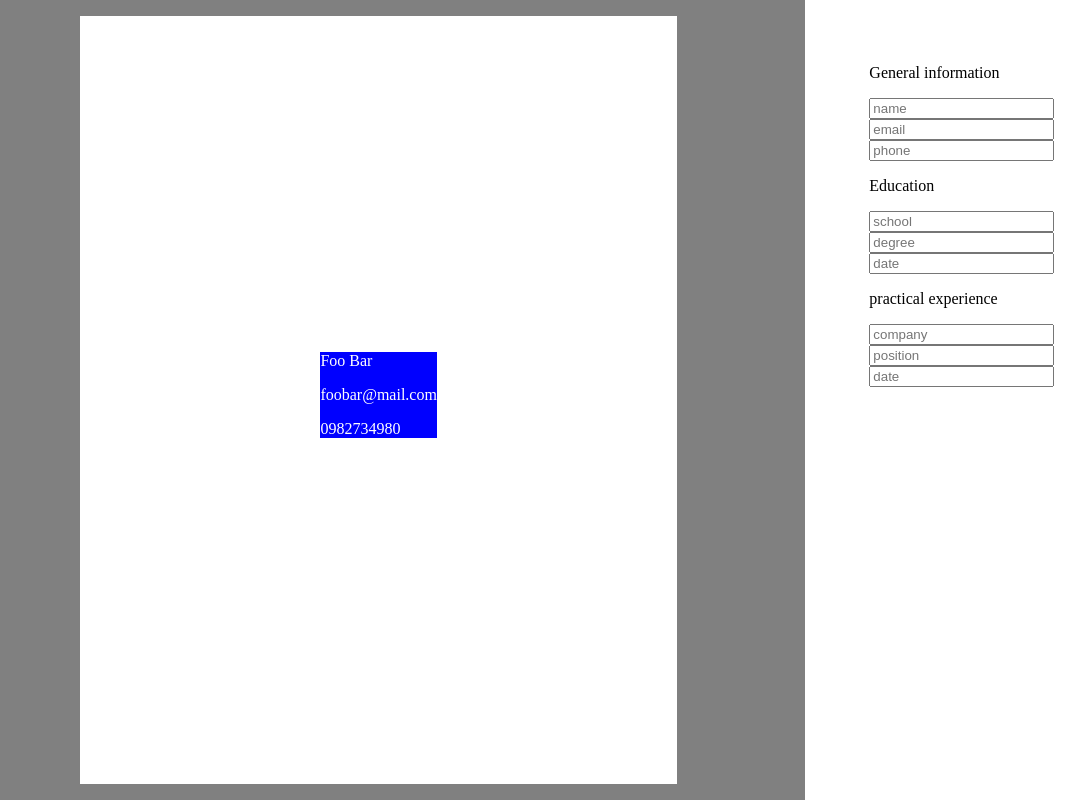
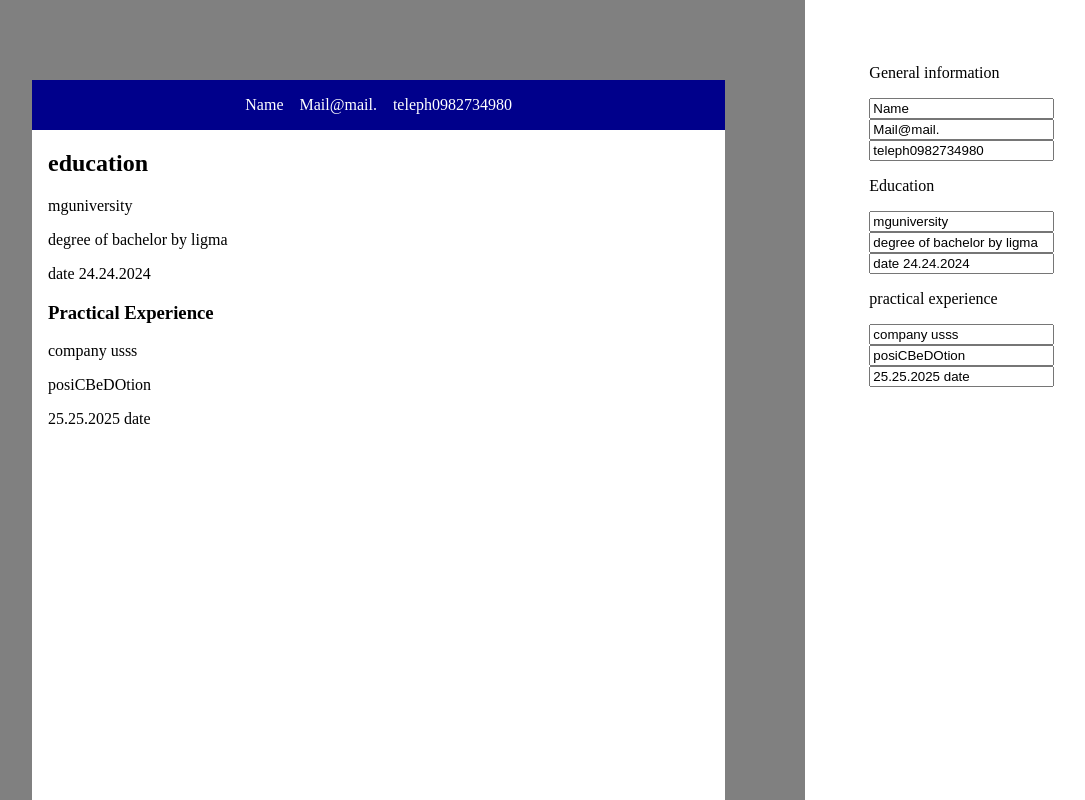
Before and after one commit to eriksokolov/sv, a SvelteKit app: page /input in a window 1280 px wide. Shown: the top 800 px of the page, without its empty margins (48-1133 px from the left). Built offline with nearby package versions, Linux system fonts and the light colour scheme.

Commit message:
complete resume maker, simple input possible with bind

```diff
--- a/src/routes/input/+page.svelte
+++ b/src/routes/input/+page.svelte
@@ -1,7 +1,17 @@
 <script>
-    let name = "Foo Bar";
-    let email = "foobar@mail.com";
-    let phone = "0982734980";
+    let name = "Name";
+    let email = "Mail@mail.";
+    let phone = "teleph0982734980";
+
+    let school = "mguniversity"
+    let degree = "degree of bachelor by ligma";
+    let edudate = "date 24.24.2024";
+
+    let company = "company usss"
+    let position = "posiCBeDOtion"
+    let pracdate = "25.25.2025 date"
+
+
 
 </script>
 <style>
@@ -16,19 +26,25 @@
 }
 .left-container{
     background-color: grey;
+}
+.page{
+    margin: 5rem;
+    background-color: white;
+    height: 200vh;
+}
+.head-container{
     display: flex;
     align-content: center;
     justify-content: center;
-
+    background-color: darkblue;
+    color: white;
+    gap: 1rem;
 }
-.page{
+.left-education{
     margin: 1rem;
-    padding: 20rem 15rem;
-    background-color: white;
 }
-.head-container{
-    background-color: blue;
-    color: white;
+.left-practical{
+    margin: 1rem;
 }
 
 .right-container{
@@ -42,31 +58,44 @@
     <div class="left-container">
         <div class="page">
             <div class="head-container">
-            <p>{name}</p>
-            <p>{email}</p>
-            <p>{phone}</p>
+                <p>{name}</p>
+                <p>{email}</p>
+                <p>{phone}</p>
             </div>
+            <div class="left-education">
+                <h2>education</h2>
+                <p>{school}</p>
+                <p>{degree}</p>
+                <p>{edudate}</p>
+            </div>
+            <div class="left-practical">
+                <h3>Practical Experience</h3>
+                <p>{company}</p>
+                <p>{position}</p>
+                <p>{pracdate}</p>
+            </div>
+
         </div>
     </div>
 
     <div class ="right-container">
         <div class="general-container">
             <p>General information</p>
-            <input placeholder="name">
-            <input placeholder="email">
-            <input placeholder="phone">
+            <input placeholder="name" bind:value={name}>
+            <input placeholder="email" bind:value={email}>
+            <input placeholder="phone" bind:value={phone}>
         </div>
         <div class="education-container">
             <p>Education</p>
-            <input placeholder="school">
-            <input placeholder="degree">
-            <input placeholder="date">
+            <input placeholder="school" bind:value={school}>
+            <input placeholder="degree" bind:value={degree}>
+            <input placeholder="date" bind:value={edudate}>
         </div>
         <div class="practical-container">
             <p>practical experience</p>
-            <input placeholder="company">
-            <input placeholder="position">
-            <input placeholder="date">
+            <input placeholder="company" bind:value={company}>
+            <input placeholder="position" bind:value={position}>
+            <input placeholder="date" bind:value={pracdate}>
         </div>
     </div>
 </div>
```
